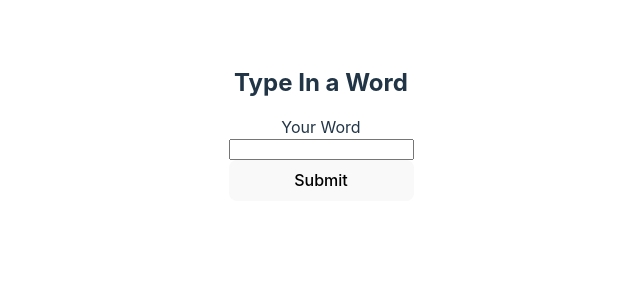
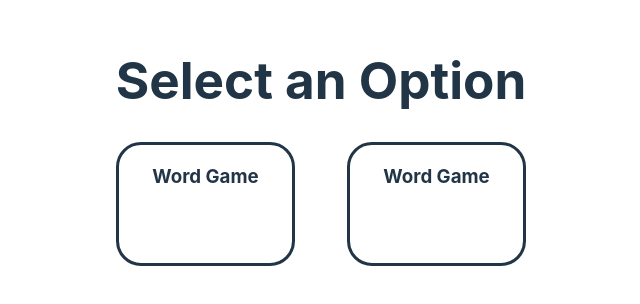
Before and after one commit to Kieren-Foenander/react-interview-question, a React (Vite) app: page / in a window 1280 px wide. Shown: the part 258-562 px from the top of the page, without its empty margins (319-959 px from the left). Built offline with nearby package versions, Linux system fonts and the light colour scheme.

Commit message:
added a home page and rouing so I can add additional challenges as there own pages

```diff
--- a/src/App.css
+++ b/src/App.css
@@ -26,11 +26,6 @@
   }
 }
 
-@media (prefers-reduced-motion: no-preference) {
-  a:nth-of-type(2) .logo {
-    animation: logo-spin infinite 20s linear;
-  }
-}
 
 .card {
   padding: 2em;
@@ -55,3 +50,32 @@
 ul{
   padding: 0 0 0 0;
 }
+
+.component-container{
+  border-style: solid;
+  border-radius: 3px;
+  width: fit-content;
+  padding: 20px;
+  border-radius: 25px;
+}
+
+.components{
+  display: flex;
+  flex-direction: row;
+  justify-content: space-between;
+
+}
+
+a{
+  border-style: solid;
+  color: white;
+  border-radius: 15px;
+  padding: 10px;
+  border-color: white;
+  margin: 10px;
+}
+
+h3{
+  margin-top: 0;
+  margin-bottom: 30px;
+}
--- a/src/App.tsx
+++ b/src/App.tsx
@@ -1,14 +1,14 @@
-
 import { Route, Routes } from "react-router-dom"
-import './App.css'
+import "./App.css"
 import WordGame from "./components/WordGame"
+import Home from "./pages/Home"
 
 function App() {
-
   return (
     <>
       <Routes>
-        <Route path="/" element={ <WordGame />} />
+        <Route path="/" element={<Home />} />
+        <Route path="/word-game" element={<WordGame />} />
       </Routes>
     </>
   )
--- a/src/components/WordGame.tsx
+++ b/src/components/WordGame.tsx
@@ -1,4 +1,5 @@
 import React, { FormEvent, Key, useState } from "react"
+import { Link } from "react-router-dom"
 import { fetchWords } from "../api/WordApi"
 import '../App.css'
 
@@ -60,6 +61,8 @@ function WordGame() {
           })}
         </ul>
       </div>
+
+      <Link to="/">Back to Home</Link>
     </>
   )
 }
--- a/src/index.css
+++ b/src/index.css
@@ -17,11 +17,11 @@
 
 a {
   font-weight: 500;
-  color: #646cff;
+  color: #ffffff;
   text-decoration: inherit;
 }
 a:hover {
-  color: #535bf2;
+  color: #7e7e7e;
 }
 
 body {
--- /dev/null
+++ b/src/pages/Home.tsx
@@ -0,0 +1,25 @@
+import React, { useState } from "react"
+import { Link } from "react-router-dom"
+
+const goToPage = (e: React.FormEvent) => {
+  e.preventDefault
+}
+
+export default function Home() {
+  return (
+    <>
+      <h1>Select an Option</h1>
+
+      <div className="components">
+        <div className="component-container">
+          <h3>Word Game</h3>
+          <Link to="/word-game">Go To Page</Link>
+        </div>
+        <div className="component-container">
+          <h3>Word Game</h3>
+          <Link to="/word-game">Go To Page</Link>
+        </div>
+      </div>
+    </>
+  )
+}
```
